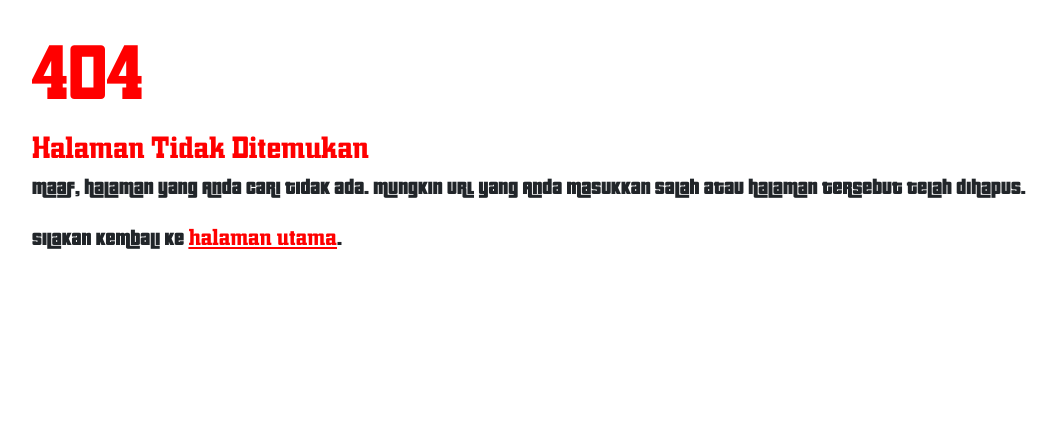
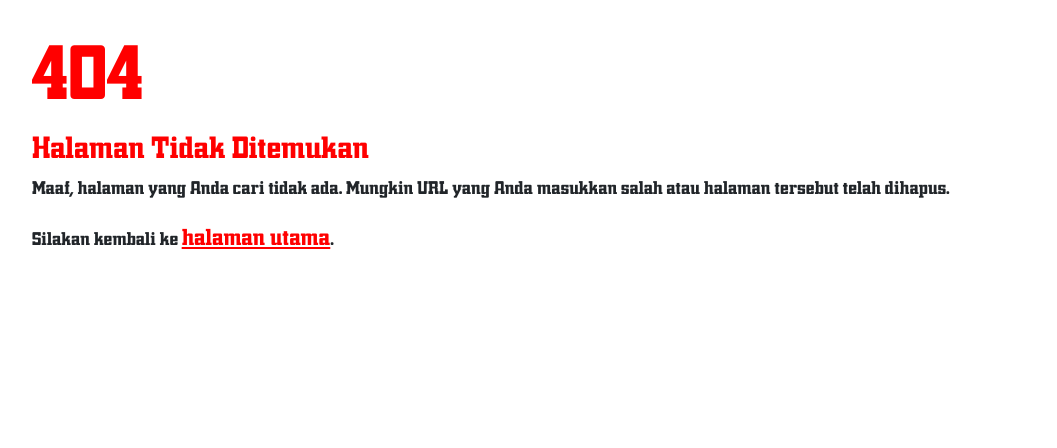
Before and after one commit to IshikawaUta/benartwork.com, a Flask app: template templates/errors/404.html in a window 1280 px wide. Shown: the part 61-509 px from the top of the page, without its empty margins (62-1119 px from the left). Run offline with Flask 3, Linux system fonts and the light colour scheme; the template is opened without the code that fills it, so the values that code supplies are empty.

Commit message:
benartwork777

```diff
--- a/templates/errors/404.html
+++ b/templates/errors/404.html
@@ -3,21 +3,10 @@
 {% block title %}Error 404{% endblock %}
 
 {% block content %}
-
-    <style>
-    @font-face {
-    font-family: 'Pricedown';
-    src: url('../static/fonts/pricedown.ttf') format('truetype');
-    font-weight: normal;
-    font-style: normal;
-    font-display: swap;
-    }
-    </style>
-
     <div class="container">
         <h1 style="color: #ff0000; font-size: 5rem;">404</h1>
         <h2 style="color: #ff0000;">Halaman Tidak Ditemukan</h2>
-        <p style="font-family: 'Pricedown';">Maaf, halaman yang Anda cari tidak ada. Mungkin URL yang Anda masukkan salah atau halaman tersebut telah dihapus.</p>
-        <p style="font-family: 'Pricedown';">Silakan kembali ke <a href="{{ url_for('index') }}" style="font-family: 'TTP';color: #ff0000;font-size: 1.5rem;">halaman utama</a>.</p>
+        <p>Maaf, halaman yang Anda cari tidak ada. Mungkin URL yang Anda masukkan salah atau halaman tersebut telah dihapus.</p>
+        <p>Silakan kembali ke <a href="{{ url_for('index') }}" style="color: #ff0000;font-size: 1.5rem;">halaman utama</a>.</p>
     </div>
 {% endblock %}
```
Also changed, not shown: static/img/social_share_default.jpg (renamed from static/img/social_share_default copy.jpg).
